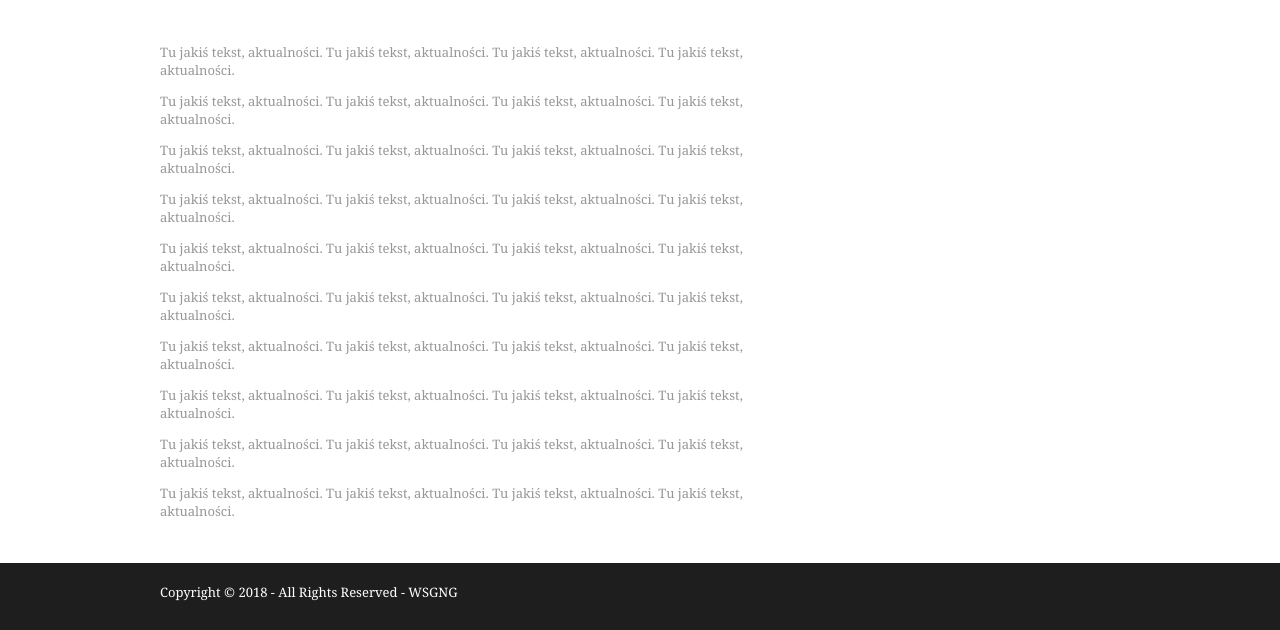
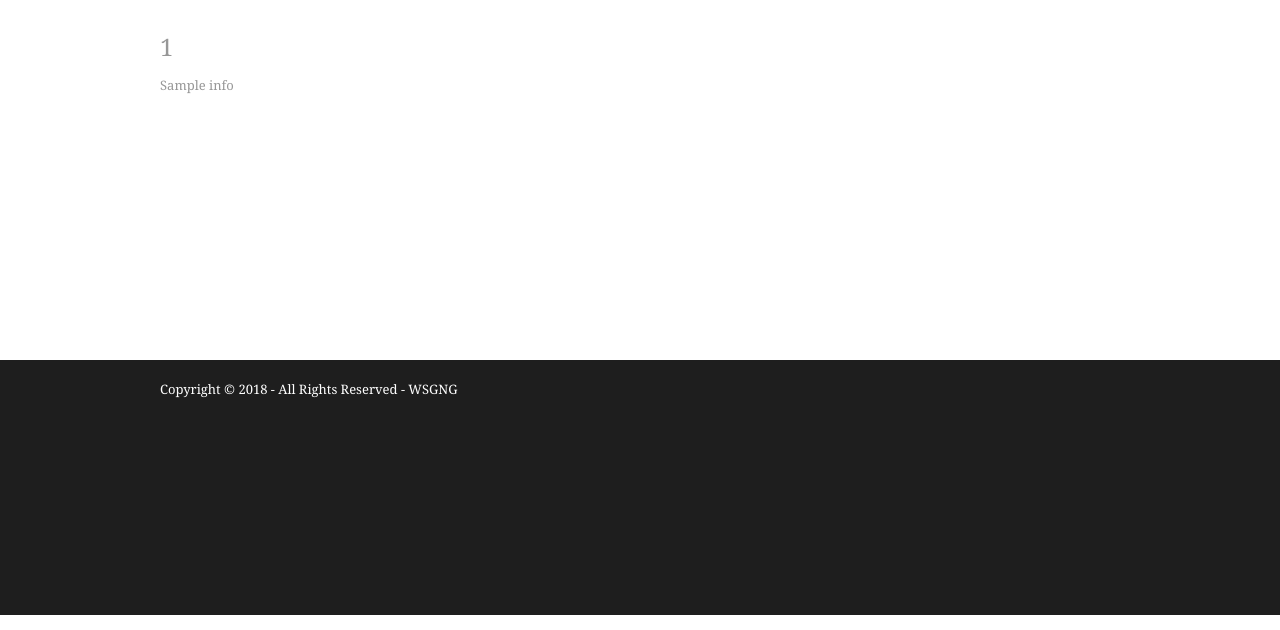
Before and after one commit to InformatykaEkonomiczka/rekrutacja, a Flask app: template templates/index1.html in a window 1280 px wide. Shown: the part 185-815 px from the top of the page. Run offline with Flask 2, Linux system fonts and the light colour scheme; the template is opened without the code that fills it: most values are stand-ins (such as "Sample title", 1, 10 or a date in 2020); some libraries are stand-ins or nearby versions.

Commit message:
Add files via upload

```diff
--- a/templates/index1.html
+++ b/templates/index1.html
@@ -27,8 +27,9 @@
         <div id="container">
             <!-- content body -->
             <div id="content" class="contentdiv">
-                {% for i in range(1,11) %}
-                <p> Tu jakiś tekst, aktualności. Tu jakiś tekst, aktualności. Tu jakiś tekst, aktualności. Tu jakiś tekst, aktualności.</p>
+                {% for info in news %}
+                <h3>{{ info[0] }}</h3>
+                <p>{{ info[1] }}</p>
                 {% endfor %}
             </div>
             <!-- / content body -->
```
